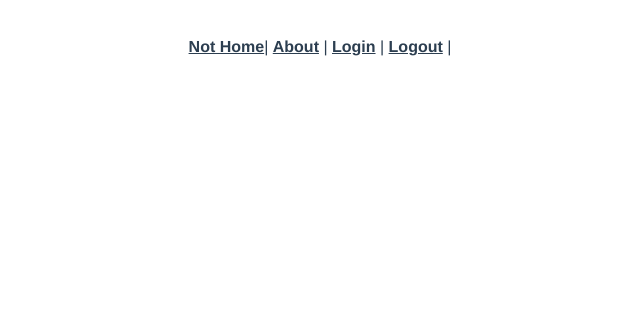
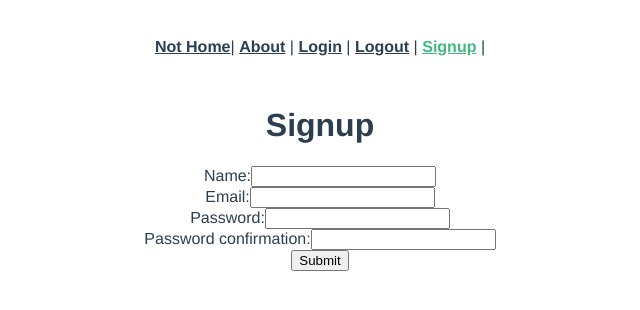
Before and after one commit to TaylorOD/personal_resume_group_app, a Vue app: page /signup in a window 1280 px wide. Shown: the top 310 px of the page, without its empty margins (320-960 px from the left). Built offline with nearby package versions, Linux system fonts and the light colour scheme.

Commit message:
add signup feature and view

```diff
--- a/src/App.vue
+++ b/src/App.vue
@@ -5,6 +5,7 @@
       <router-link to="/about">About</router-link> |
       <router-link to="/login">Login</router-link> |
       <router-link to="/logout">Logout</router-link> |
+      <router-link to="/signup">Signup</router-link> |
     </div>
     <router-view />
   </div>
--- a/src/router/index.js
+++ b/src/router/index.js
@@ -3,6 +3,7 @@
 import Home from '../views/Home.vue'
 import Login from "../views/Login.vue"
 import Logout from "../views/Logout.vue"
+import Signup from "../views/Signup.vue"
 
 
 Vue.use(VueRouter)
@@ -23,6 +24,7 @@
   },
   { path: "/login", name: "login", component: Login },
   { path: "/logout", name: "logout", component: Logout },
+  { path: "/signup", name: "signup", component: Signup },
 
 ]
 
--- a/src/views/Signup.vue
+++ b/src/views/Signup.vue
@@ -0,0 +1,60 @@
+<template>
+  <div class="signup">
+    <form v-on:submit.prevent="submit()">
+      <h1>Signup</h1>
+      <ul>
+        <li class="text-danger" v-for="error in errors">{{ error }}</li>
+      </ul>
+      <div class="form-group">
+        <label>Name:</label>
+        <input type="text" class="form-control" v-model="name">
+      </div>
+      <div class="form-group">
+        <label>Email:</label>
+        <input type="email" class="form-control" v-model="email">
+      </div>
+      <div class="form-group">
+        <label>Password:</label>
+        <input type="password" class="form-control" v-model="password">
+      </div>
+      <div class="form-group">
+        <label>Password confirmation:</label>
+        <input type="password" class="form-control" v-model="passwordConfirmation">
+      </div>
+      <input type="submit" class="btn btn-primary" value="Submit">
+    </form>
+  </div>
+</template>
+
+<script>
+import axios from "axios";
+export default {
+  data: function () {
+    return {
+      name: "",
+      email: "",
+      password: "",
+      passwordConfirmation: "",
+      errors: [],
+    };
+  },
+  methods: {
+    submit: function () {
+      var params = {
+        name: this.name,
+        email: this.email,
+        password: this.password,
+        password_confirmation: this.passwordConfirmation,
+      };
+      axios
+        .post("/api/users", params)
+        .then((response) => {
+          this.$router.push("/login");
+        })
+        .catch((error) => {
+          this.errors = error.response.data.errors;
+        });
+    },
+  },
+};
+</script>
```
